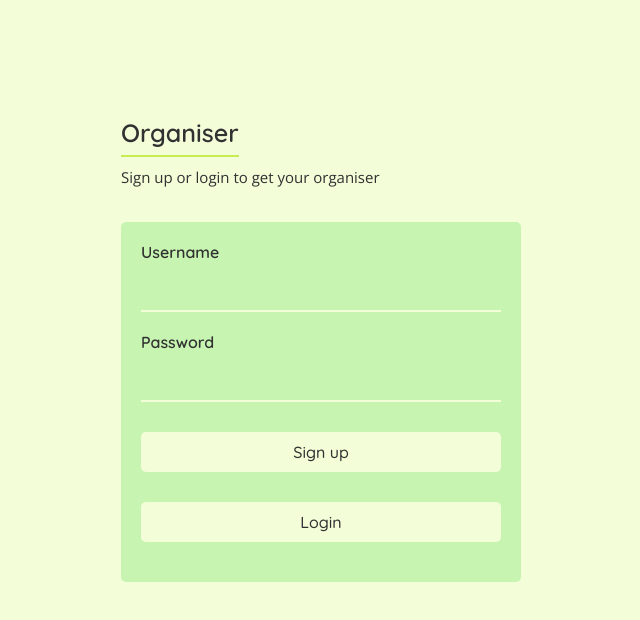
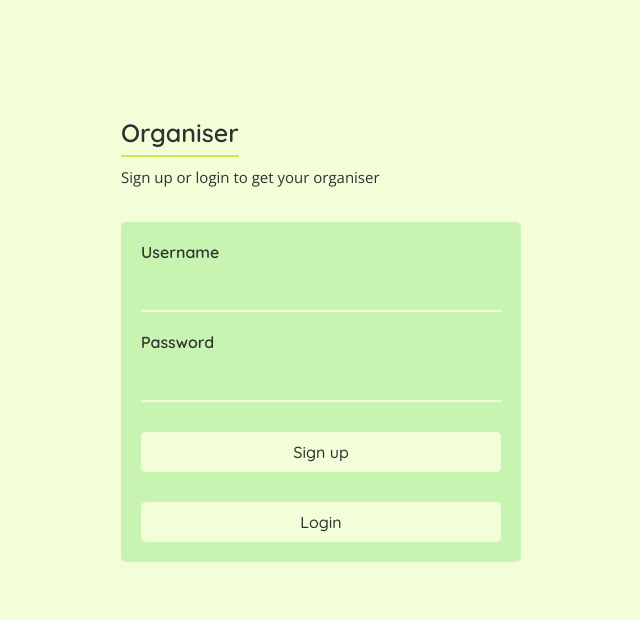
Before and after one commit to ClaireCaudwell/Final-project-digital-organiser, a React (Create React App) app in the folder frontend/: page / in a window 1280 px wide. Shown: the top 620 px of the page, without its empty margins (319-959 px from the left). Built offline with nearby package versions, Linux system fonts and the light colour scheme.

Commit message:
Worked a bit on the colour toggle

```diff
--- a/frontend/src/components/Header-components/ColourSchemeToggle.js
+++ b/frontend/src/components/Header-components/ColourSchemeToggle.js
@@ -1,4 +1,4 @@
-import React from "react";
+import React, { useState } from "react";
 import { useSelector, useDispatch } from "react-redux";
 
 import { user } from "../../reducer/user";
@@ -6,25 +6,40 @@ import { user } from "../../reducer/user";
 export const ColourSchemeToggle = () => {
     const dispatch = useDispatch();
 
+    const [ onToggle, setOnToggle ] = useState(false);
+
     const colourSchemeState = useSelector((store) => store.user.toggleColourscheme);
 
     const changeColourScheme = () => {
-        if(colourSchemeState) {
-            dispatch(user.actions.setColourScheme({ colourScheme: false}));
+        if(!onToggle){
+            setOnToggle(true);
+            dispatch(user.actions.setColourScheme({ colourScheme: "checked" }));
+        } else {
+            setOnToggle(false);
+            dispatch(user.actions.setColourScheme({ colourScheme: "unchecked" }));
         }
+    };
 
-        if(!colourSchemeState) {
-            dispatch(user.actions.setColourScheme({ colourScheme: true }));
-        }
-    }
+    // useEffect(() => {
+    //     if(colourSchemeState) {
+    //         dispatch(user.actions.setColourScheme({ colourScheme: "checked" }));
+    //     }
+    // }, []);
 
     return (
         <div className="toggle-container">
             <label className="switch" onChange={changeColourScheme}>
                 <input
+                    className="input"
                     type="checkbox"
+                    value={onToggle}
+                    onChange={event => setOnToggle(event.target.value)}
                 />
-                <span className="slider round"></span>
+                <span
+                    // className="slider round"
+                    className={colourSchemeState === "checked" ? "input:checked slider round" : "slider round"}
+                >
+                </span>
             </label>
         </div>
     );
--- a/frontend/src/components/Notes-components/AddNote.js
+++ b/frontend/src/components/Notes-components/AddNote.js
@@ -18,8 +18,7 @@ export const AddNote = () => {
         <section className="section-container">
             <button
                 type="button"
-                // className="add-note-button"
-                className={colourSchemeState ? "add-note-button-two" : "add-note-button-one"}
+                className={colourSchemeState === "checked" ? "add-note-button-two" : "add-note-button-one"}
                 onClick={onAddNote}>
                 Add a note +
             </button>
--- a/frontend/src/components/Schedule-components/AddTask.js
+++ b/frontend/src/components/Schedule-components/AddTask.js
@@ -22,12 +22,14 @@ export const AddTask = () => {
     const [scheduletask, setScheduleTask] = useState("");
     const [ startDateTime, setStartDateTime ] = useState(new Date(selectedDate));
     const [ taskTime, setTaskTime ] = useState(moment().format("HH:mm"));
+    const monday = moment(selectedDate).startOf('isoWeek').toISOString();
 
     // Before component is mounted set the startDateTime to the selectedDate from redux - helps for the addtask being shown in the screen size larger than 750px to update the date when user clicks on the date in the calendar
     useEffect(() => {
         setStartDateTime(new Date(selectedDate));
+        dispatch(getSchedule(userId, monday));
         dispatch(task.actions.setStatusMessage({ statusMessage: null}));
-    }, [dispatch, selectedDate]);
+    }, [dispatch, selectedDate, userId, monday]);
 
     // If user clicks the "x" button then the time chosen is set to null and startTimeDate is set to 00:00
     // Else if user chooses a time this time is set to the date in startDateTime so startdatetime is a combo of the date and time chosen
@@ -40,8 +42,6 @@ export const AddTask = () => {
         }
         setTaskTime(clock);
     };
-
-    const monday = moment(selectedDate).startOf('isoWeek').toISOString();
 
     const handleOnAdd = (event) => {
         event.preventDefault();
--- a/frontend/src/components/Schedule-components/TaskSummary.js
+++ b/frontend/src/components/Schedule-components/TaskSummary.js
@@ -87,7 +87,10 @@ export const TaskSummary = () => {
                     </div>
                     </>
                 ) : (
-                    <p className="status-message">{statusMessage}</p>
+                    <div className="delete-container">
+                        <span className="material-icons larger-bin">delete</span>
+                        <p className="status-message">{statusMessage}</p>
+                    </div>
                 )}
             </div>
         </section>
--- a/frontend/src/pages/Schedule.css
+++ b/frontend/src/pages/Schedule.css
@@ -93,7 +93,7 @@ span {
   left: 0;
   right: 0;
   bottom: 0;
-  background-color: rgb(199, 245, 177);
+  background-color: #a5ed84;
   -webkit-transition: .4s;
   transition: .4s;
 }
@@ -110,11 +110,11 @@ span {
   transition: .4s;
 }
 
-input:checked + .slider {
-  background-color: #4d4c4c;
+.input:checked + .slider {
+  background-color: #f5ccb1;
 }
 
-input:checked + .slider:before {
+.input:checked + .slider:before {
   -webkit-transform: translateX(26px);
   -ms-transform: translateX(26px);
   transform: translateX(26px);
@@ -505,8 +505,25 @@ ul {
   transition: 0.3s;
 }
 
+.delete-container {
+  display: flex;
+  flex-direction: column;
+  align-items: center;
+  justify-content: center;
+  margin: 20px 0;
+  padding: 20px;
+  /* background-color: #fff; */
+  text-align: center;
+  border-radius: 5px;
+  height: 70%;
+}
+
 .material-icons {
   margin-bottom: 5px;
   font-size: 16px;
   color: #313131;
 }
+
+.larger-bin {
+  font-size: 35px;
+}
--- a/frontend/src/pages/Schedule.js
+++ b/frontend/src/pages/Schedule.js
@@ -13,7 +13,6 @@ import { AddTask } from "../components/Schedule-components/AddTask";
 
 import "./Schedule.css";
 import "./MediaQueries.css";
-
 
 export const Schedule = () => {
     const dispatch = useDispatch();
--- a/frontend/src/pages/SignUpLogin.css
+++ b/frontend/src/pages/SignUpLogin.css
@@ -97,6 +97,10 @@
   transition: 0.3s;
 }
 
+.form-button:last-child {
+  margin-bottom: 0;
+}
+
 .form-button:hover {
   background-color: #dfff74;
   border: none;
--- a/frontend/src/reducer/user.js
+++ b/frontend/src/reducer/user.js
@@ -9,7 +9,7 @@ const initialState = {
         errorMessage: null,
         authorized: false,
     },
-    toggleColourscheme: false,
+    toggleColourscheme: null,
 };
 
 export const user = createSlice({
```
